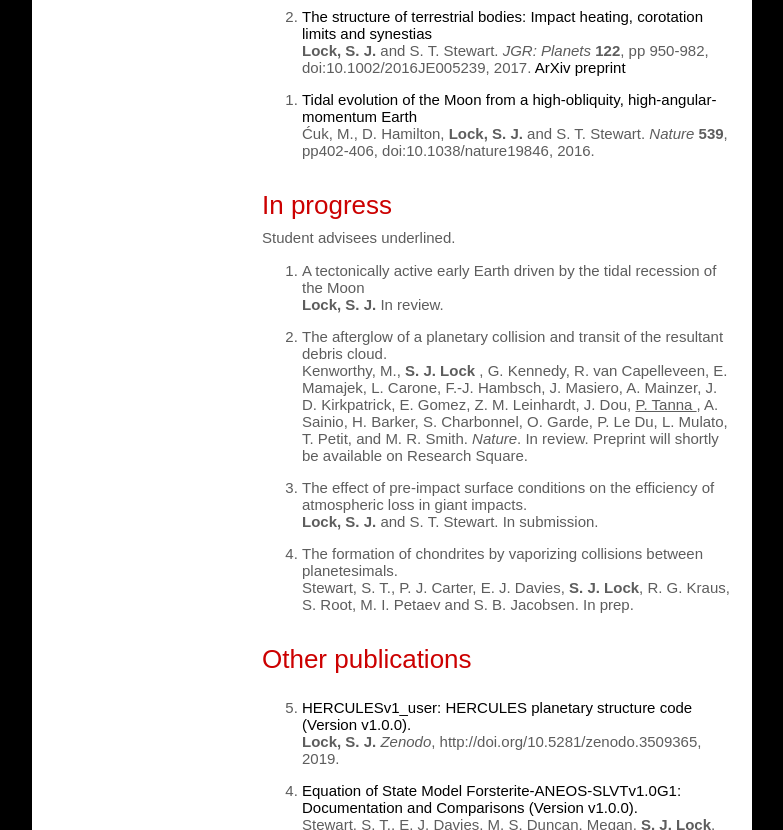
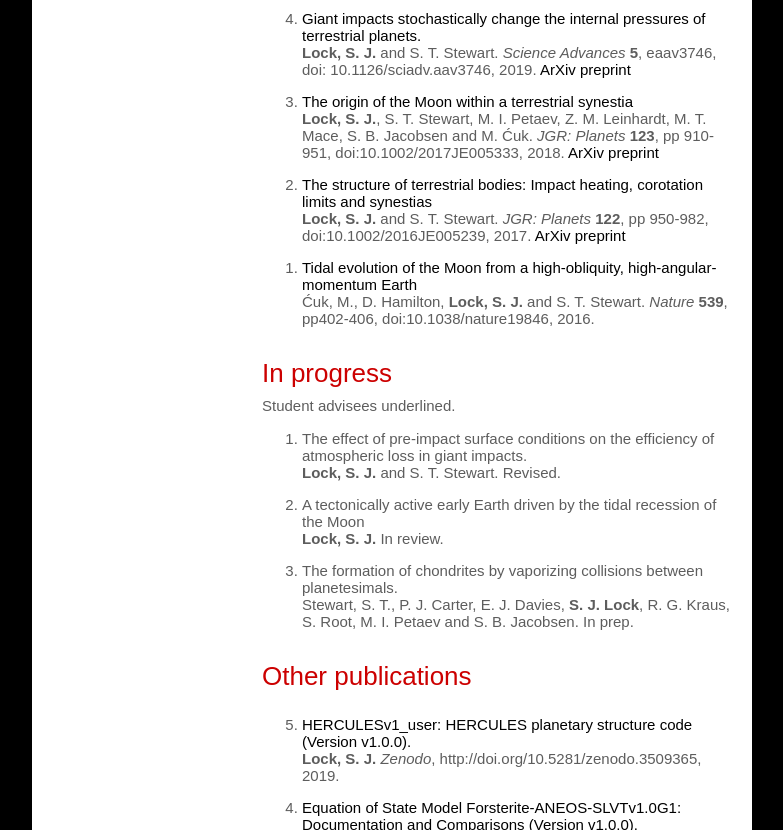
Before and after one commit to sjl499/sjl499.github.io, a plain HTML site: page Publications.html in a window 1280 px wide. Shown: the part 1518-2348 px from the top of the page, without its empty margins (248-1031 px from the left). Drawn offline with Linux system fonts and the light colour scheme.

Commit message:
Updated publications on acceptance of Kenworthy et al. and revision of Lock & Stewart

```diff
--- a/Publications.html
+++ b/Publications.html
@@ -82,6 +82,10 @@ body {
     <ol>
 
 
+    <li value="14"><p> A planetary collision afterglow and transit of the resultant debris cloud. <br>
+	Kenworthy*, M., <strong> S. J. Lock* </strong>, G. Kennedy*, R. van Capelleveen*, E. Mamajek*, L. Carone*, F.-J. Hambsch, J. Masiero, A. Mainzer, J. D. Kirkpatrick, E. Gomez, Z. M. Leinhardt, J. Dou,  <u> P. Tanna </u>, A. Sainio, H. Barker, S. Charbonnel, O. Garde, P. Le Du, L. Mulato, T. Petit, and M. R. Smith.  <em>Nature</em>. Accepted. *These authors contributed equally to this work. </p>
+    <p></p>
+
     <li value="13"><p> Origin of the Earth and Moon. <br>
     Canup, R. M., K. Righter, N. Dauphas, K. Pahlevan, M. Ćuk, <strong> S. J. Lock</strong>, S. T. Stewart, J. Salmon, R. Rufu, M. Nakajima, and T. Magna. <em>New views of the Moon II</em>. Accepted. <a href="https://arxiv.org/abs/2103.02045" target="_blank">ArXiv preprint</a> </p>
       <p></p>
@@ -152,21 +156,20 @@ Menemenlis, J. X. Mitrovica, J. A. M. Green and M. Huber.  <em>JGR: Planets</em>
       <p>Student advisees underlined.</p>
     <ol>
 
-     <li value="1"><p> A tectonically active early Earth driven by the tidal recession of the Moon <br>
+
+
+
+    <li value="1"><p> The effect of pre-impact surface conditions on the efficiency of atmospheric loss in giant impacts. <br>
+<strong> Lock, S. J. </strong> and S. T. Stewart.  Revised. </p>
+      <p></p>
+
+     <li value="2"><p> A tectonically active early Earth driven by the tidal recession of the Moon <br>
 	  <strong> Lock, S. J. </strong>   In review.</p>
     <p></p>
 
 
-    <li value="2"><p> The afterglow of a planetary collision and transit of the resultant debris cloud. <br>
-	Kenworthy, M., <strong> S. J. Lock </strong>, G. Kennedy, R. van Capelleveen, E. Mamajek, L. Carone, F.-J. Hambsch, J. Masiero, A. Mainzer, J. D. Kirkpatrick, E. Gomez, Z. M. Leinhardt, J. Dou,  <u> P. Tanna </u>, A. Sainio, H. Barker, S. Charbonnel, O. Garde, P. Le Du, L. Mulato, T. Petit, and M. R. Smith.  <em>Nature</em>. In review. Preprint will shortly be available on Research Square.</p>
-    <p></p>
 
-
-    <li value="3"><p> The effect of pre-impact surface conditions on the efficiency of atmospheric loss in giant impacts. <br>
-<strong> Lock, S. J. </strong> and S. T. Stewart.  In submission. </p>
-    <p></p>
-
-<li value="4"><p> The formation of chondrites by vaporizing collisions between planetesimals.  <br>
+<li value="3"><p> The formation of chondrites by vaporizing collisions between planetesimals.  <br>
 Stewart, S. T., P. J. Carter, E. J. Davies, <strong>S. J. Lock</strong>, R. G. Kraus, S. Root, M. I. Petaev and S. B. Jacobsen.  In prep. </p>
 
 
```
Also changed, not shown: 1 other file.
